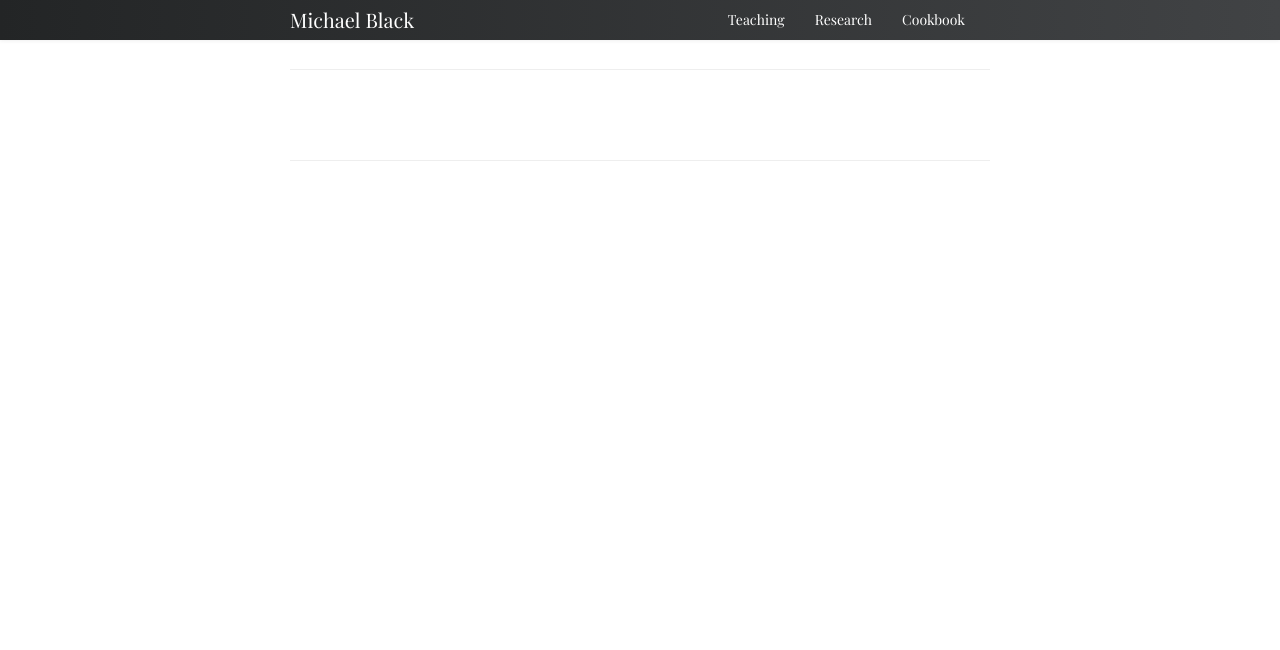
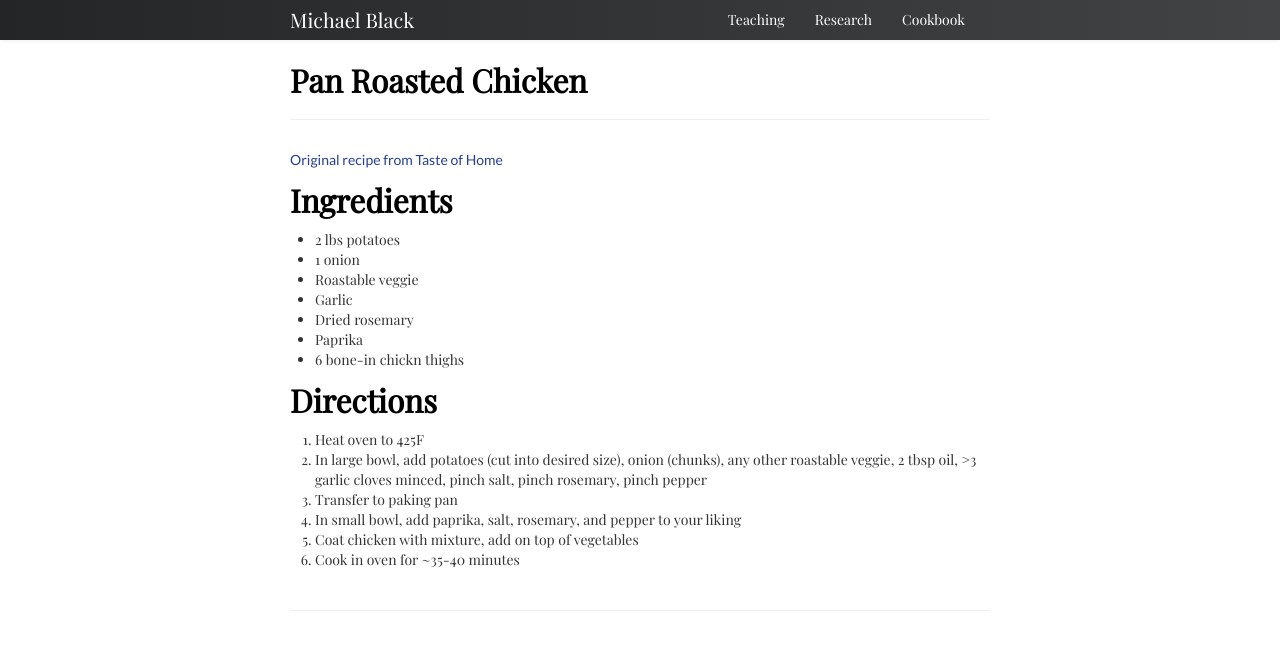
Before and after one commit to michaelb1ack/michaelb1ack.github.io, a Jekyll site: the page built from pages/recipes/american/pan_roasted_chicken.md, in a window 1280 px wide. Shown: the top 650 px of the page. Built offline with Jekyll 4.4.1, drawn with Linux system fonts in a browser that asks for light colours; our own code applies the rules of GitHub Pages for plain Markdown files.

Commit message:
Added roasted chicken recipe

```diff
--- a/pages/recipes/american/pan_roasted_chicken.md
+++ b/pages/recipes/american/pan_roasted_chicken.md
@@ -0,0 +1,25 @@
+---
+layout: page
+title: Pan Roasted Chicken
+description: roasted_chicken
+---
+
+[Original recipe from Taste of Home](https://www.tasteofhome.com/recipes/pan-roasted-chicken-and-vegetables/)
+
+## Ingredients
+- 2 lbs potatoes
+- 1 onion
+- Roastable veggie
+- Garlic
+- Dried rosemary
+- Paprika
+- 6 bone-in chickn thighs
+
+
+## Directions
+1. Heat oven to 425F
+2. In large bowl, add potatoes (cut into desired size), onion (chunks), any other roastable veggie, 2 tbsp oil, >3 garlic cloves minced, pinch salt, pinch rosemary, pinch pepper
+3. Transfer to paking pan
+4. In small bowl, add paprika, salt, rosemary, and pepper to your liking
+5. Coat chicken with mixture, add on top of vegetables
+6. Cook in oven for ~35-40 minutes
```
Also changed, not shown: pages/cookbook.md (+2 -0 lines).
